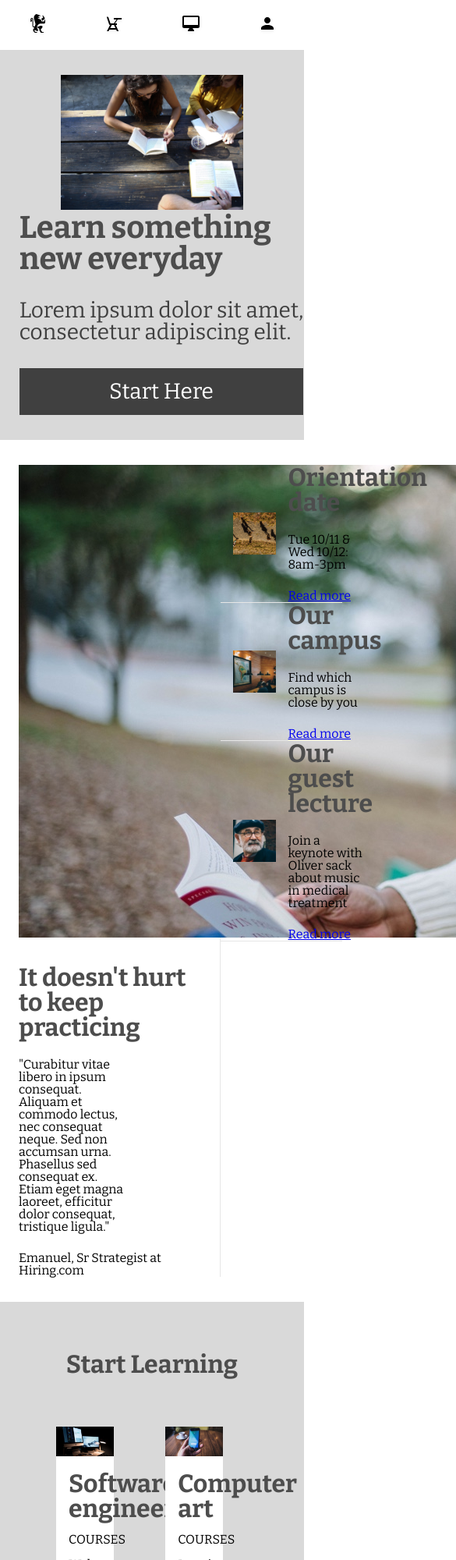
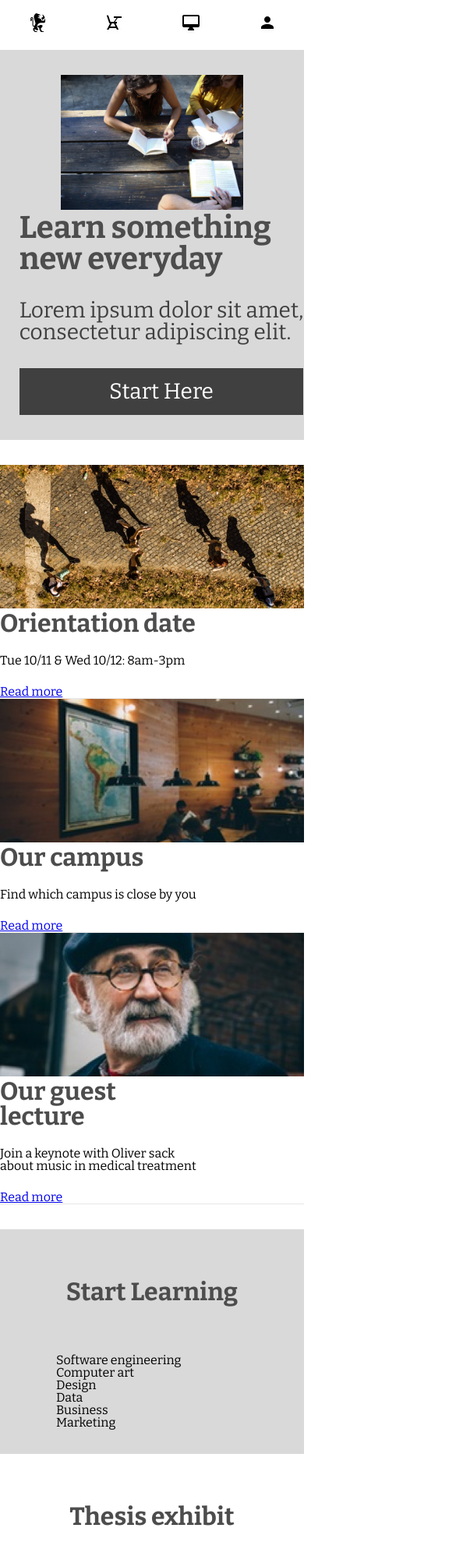
Before and after one commit to Cheftr/colmar, a plain HTML site: page index.html in a window 390 px wide. Shown: the top 2000 px of the page at 78% size, 585 px wide, since content can reach past the window. Drawn offline with nearby package versions, Linux system fonts and the light colour scheme.

Commit message:
Added more mobile HTML and CSS.

```diff
--- a/index.html
+++ b/index.html
@@ -11,10 +11,10 @@
     <!--Header-->
     <div class="mobile-head">
       <div class="flex-container">
-        <img src="./resources/images/ic-logo.svg"/>
-        <img src="./resources/images/ic-on-campus.svg"/>
-        <img src="./resources/images/ic-online.svg"/>
-        <img src="./resources/images/ic-login.svg"/>
+        <a href="#"><img src="./resources/images/ic-logo.svg"/></a>
+        <a href="#"><img src="./resources/images/ic-on-campus.svg"/></a>
+        <a href="#"><img src="./resources/images/ic-online.svg"/></a>
+        <a href="#"><img src="./resources/images/ic-login.svg"/></a>
       </div>
     </div>
     <div class="header">
@@ -58,6 +58,9 @@
           <span class="source">Emanuel, Sr Strategist at Hiring.com</span>
         </div>
         <div class="sidebar">
+          <div class="mobile-image">
+            <img src="./resources/images/information-orientation-mobile.jpg"/>
+          </div>
           <div class="box orientation">
             <img src="./resources/images/information-orientation.jpg"/>
             <div class="text">
@@ -66,6 +69,9 @@
               <p><a href="#">Read more</a></p>
             </div>
           </div>
+          <div class="mobile-image">
+            <img src="./resources/images/information-campus-mobile.jpg"/>
+          </div>
           <div class="box campus">
             <img src="./resources/images/information-campus.jpg"/>
             <div class="text">
@@ -73,6 +79,9 @@
               <p>Find which campus is close by you</p>
               <p><a href="#">Read more</a></p>
             </div>
+          </div>
+          <div class="mobile-image">
+            <img src="./resources/images/information-guest-lecture-mobile.jpg"/>
           </div>
           <div class="box guest">
             <img src="./resources/images/information-guest-lecture.jpg"/>
@@ -90,6 +99,14 @@
       <div class="flex-container">
         <div class="title">
           <h1>Start Learning</h1>
+        </div>
+        <div class="mobile-crs">
+          <h2>Software engineering</h2>
+          <h2>Computer art</h2>
+          <h2>Design</h2>
+          <h2>Data</h2>
+          <h2>Business</h2>
+          <h2>Marketing</h2>
         </div>
         <div class="course software">
           <div class="img-container">
--- a/resources/css/style.css
+++ b/resources/css/style.css
@@ -7,7 +7,7 @@
 
 body {
   font-family: "Bitter", serif;
-  overflow: hidden;
+  width: 100%;
 }
 
 h1 {
@@ -132,6 +132,10 @@ h1 {
   padding: 16px 16px;
 }
 
+.mobile-image {
+  display: none;
+}
+
 .text {
   width: 65%;
 }
@@ -188,6 +192,10 @@ h1 {
   padding-left: 16px;
 }
 
+.mobile-crs {
+  display: none;
+}
+
 /* Thesis Exhibit */
 
 .exhibit {
@@ -237,6 +245,7 @@ footer .flex-container {
 /* Media Queries */
 
 @media only screen and (max-width: 640px) {
+  /* Header */
   .header {
     display: none;
   }
@@ -254,7 +263,32 @@ footer .flex-container {
   .img img {
     width: 100%;
   }
+  /* Banner */
   .banner .flex-container {
     flex-direction: column;
   }
+  .practice {
+    display: none;
+  }
+  .box img {
+    display: none;
+  }
+  .sidebar {
+    width: 100%;
+  }
+  .mobile-image {
+    display: block;
+    width: 100%;
+  }
+  .mobile-image img {
+    width: 100%;
+  }
+  /* Start Learning */
+  .course {
+    display: none;
+  }
+  .mobile-crs {
+    display: flex;
+    flex-direction: column;
+  }
 }
```
